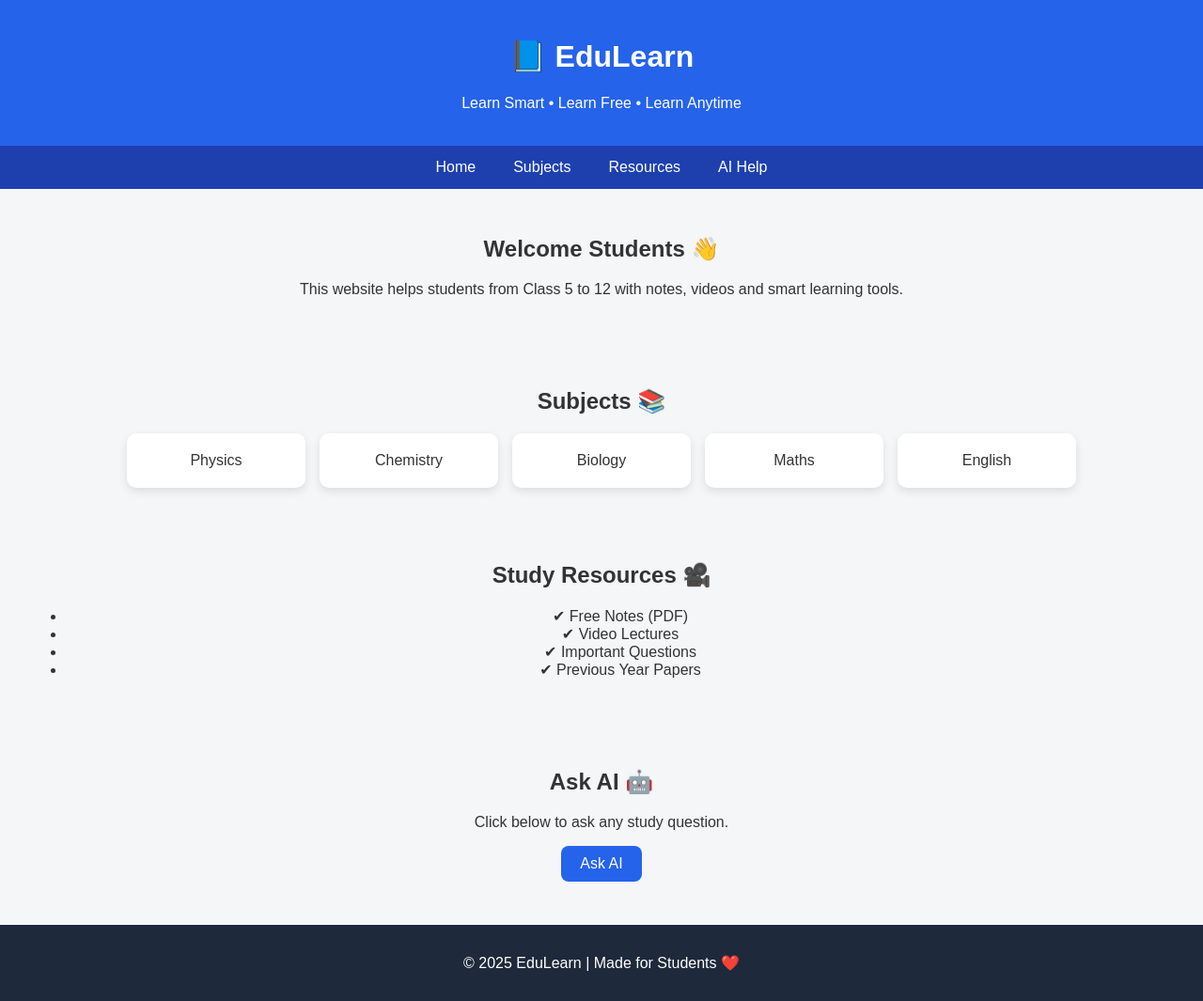
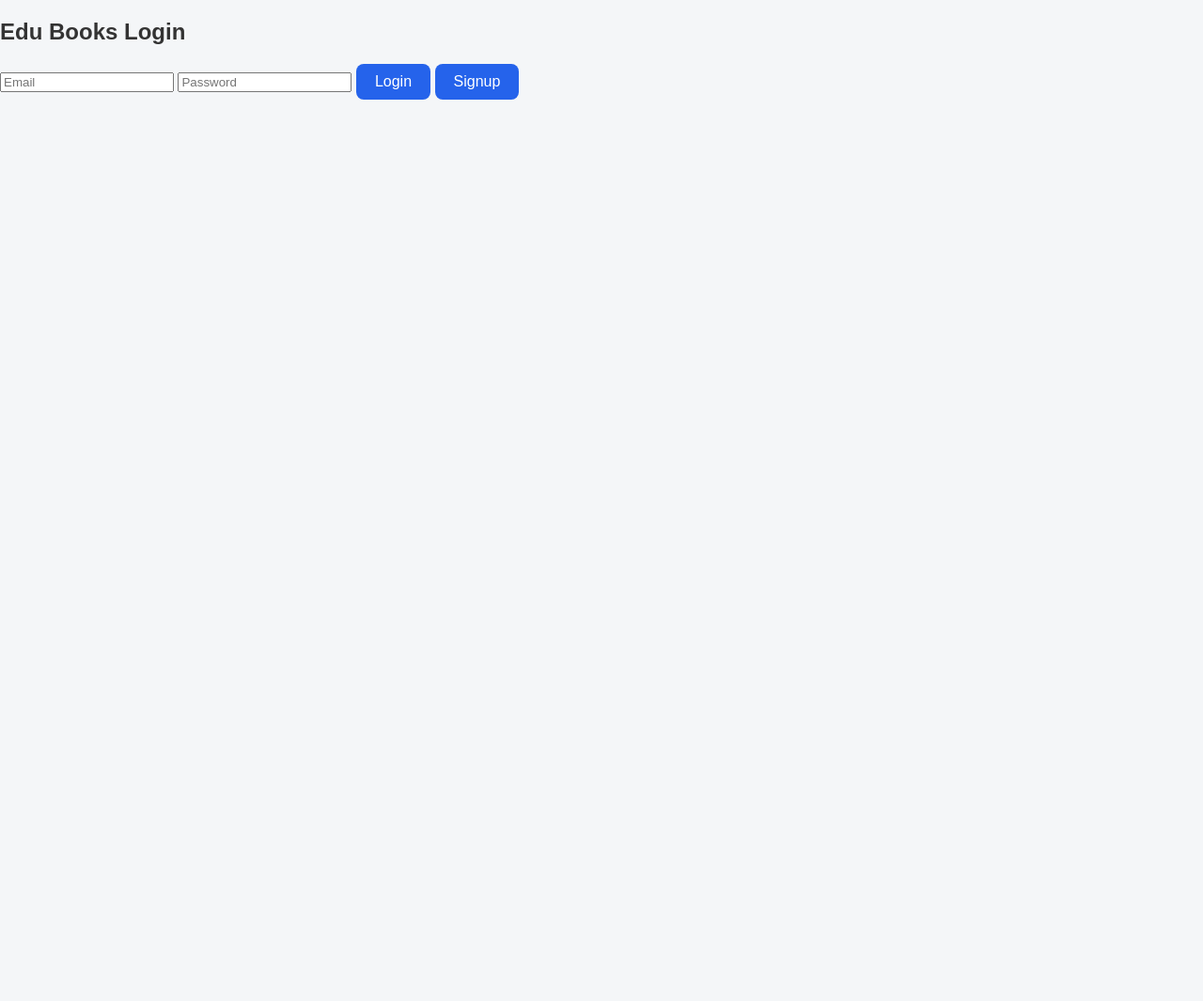
Before and after one commit to utsav-gupta-cyber/helper-ug, a plain HTML site: page index.html in a window 1280 px wide. Shown: the whole page at 94% size. After the commit the page ends 800 px from the top, so only its background shows below. Drawn offline with Linux system fonts and the light colour scheme.

Commit message:
Update index.html

```diff
--- a/index.html
+++ b/index.html
@@ -3,60 +3,23 @@
 <head>
   <meta charset="UTF-8">
   <meta name="viewport" content="width=device-width, initial-scale=1.0">
-  <title>EduLearn | Learn Smarter</title>
+  <title>Edu Books Login</title>
   <link rel="stylesheet" href="style.css">
 </head>
 <body>
+  <div class="login-container">
+    <h2>Edu Books Login</h2>
 
-  <header>
-    <h1>📘 EduLearn</h1>
-    <p>Learn Smart • Learn Free • Learn Anytime</p>
-  </header>
+    <input type="email" id="email" placeholder="Email" required>
+    <input type="password" id="password" placeholder="Password" required>
 
-  <nav>
-    <a href="#home">Home</a>
-    <a href="#subjects">Subjects</a>
-    <a href="#resources">Resources</a>
-    <a href="#ai">AI Help</a>
-  </nav>
+    <button id="loginBtn">Login</button>
+    <button id="signupBtn">Signup</button>
 
-  <section id="home" class="section">
-    <h2>Welcome Students 👋</h2>
-    <p>This website helps students from Class 5 to 12 with notes, videos and smart learning tools.</p>
-  </section>
+    <p id="msg"></p>
+  </div>
 
-  <section id="subjects" class="section">
-    <h2>Subjects 📚</h2>
-    <div class="cards">
-      <div class="card">Physics</div>
-      <div class="card">Chemistry</div>
-      <div class="card">Biology</div>
-      <div class="card">Maths</div>
-      <div class="card">English</div>
-    </div>
-  </section>
-
-  <section id="resources" class="section">
-    <h2>Study Resources 🎥</h2>
-    <ul>
-      <li>✔ Free Notes (PDF)</li>
-      <li>✔ Video Lectures</li>
-      <li>✔ Important Questions</li>
-      <li>✔ Previous Year Papers</li>
-    </ul>
-  </section>
-
-  <section id="ai" class="section">
-    <h2>Ask AI 🤖</h2>
-    <p>Click below to ask any study question.</p>
-    <button onclick="askAI()">Ask AI</button>
-    <p id="aiText"></p>
-  </section>
-
-  <footer>
-    <p>© 2025 EduLearn | Made for Students ❤️</p>
-  </footer>
-
-  <script src="script.js"></script>
+  <!-- Firebase + Auth script -->
+  <script type="module" src="script.js"></script>
 </body>
 </html>
```
